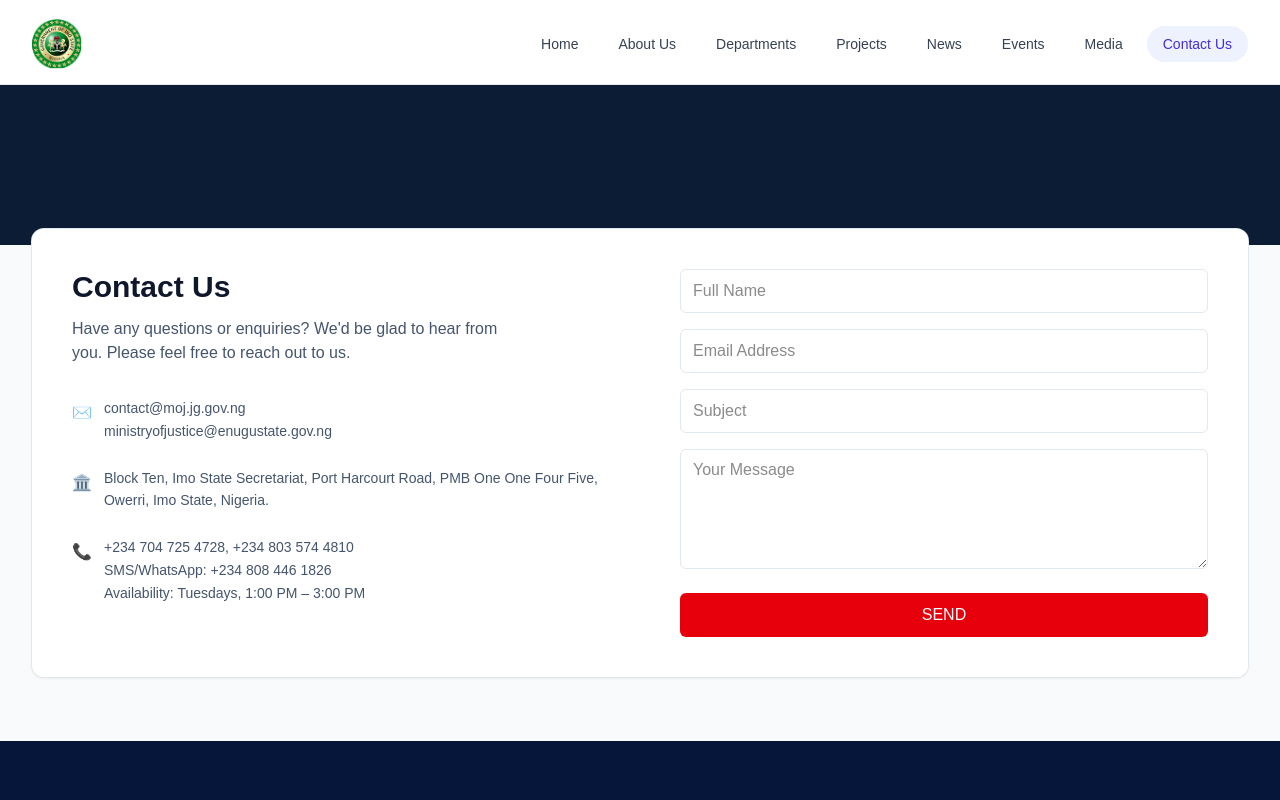
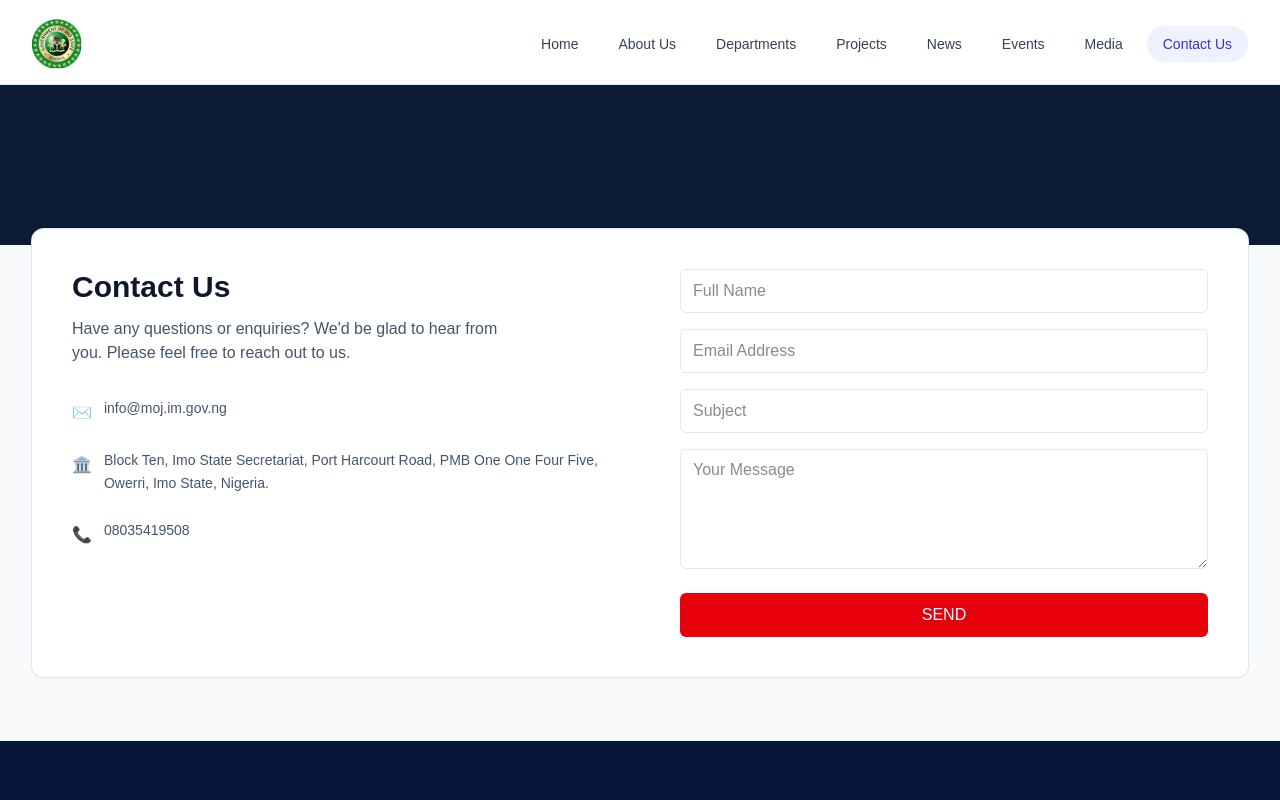
Before and after one commit to IDCLofficial/ministry_of_justice, a Next.js app: page /contact in a window 1280 px wide. Shown: the top 800 px of the page. Built offline with nearby package versions, Linux system fonts and the light colour scheme.

Commit message:
Worked on changes

```diff
--- a/app/contact/ContactSection.tsx
+++ b/app/contact/ContactSection.tsx
@@ -43,17 +43,14 @@ export default function ContactSection() {
 
               <div className="mt-8 space-y-6">
                 <InfoRow icon={<span>✉️</span>}>
-                  contact@moj.jg.gov.ng<br />
-                  ministryofjustice@enugustate.gov.ng
+                  info@moj.im.gov.ng
                 </InfoRow>
                 <InfoRow icon={<span>🏛️</span>}>
                   Block Ten, Imo State Secretariat, Port Harcourt Road, PMB One One Four Five,<br />
                   Owerri, Imo State, Nigeria.
                 </InfoRow>
                 <InfoRow icon={<span>📞</span>}>
-                  +234 704 725 4728, +234 803 574 4810<br />
-                  SMS/WhatsApp: +234 808 446 1826<br />
-                  Availability: Tuesdays, 1:00 PM – 3:00 PM
+                  08035419508
                 </InfoRow>
               </div>
             </div>
@@ -61,10 +58,10 @@ export default function ContactSection() {
             {/* Right: Form */}
             <div className="p-6 sm:p-10 bg-white">
               <form className="grid grid-cols-1 gap-4" onSubmit={(e)=>onSubmit(e)} aria-busy={loading}>
-                <input className="h-11 rounded-md border border-slate-200 px-3 outline-none focus:ring-2 focus:ring-slate-300" placeholder="Full Name" />
-                <input className="h-11 rounded-md border border-slate-200 px-3 outline-none focus:ring-2 focus:ring-slate-300" placeholder="Email Address" type="email" />
-                <input className="h-11 rounded-md border border-slate-200 px-3 outline-none focus:ring-2 focus:ring-slate-300" placeholder="Subject" />
-                <textarea className="min-h-[120px] rounded-md border border-slate-200 px-3 py-2 outline-none focus:ring-2 focus:ring-slate-300" placeholder="Your Message" />
+                <input className="h-11 rounded-md border border-slate-200 px-3 outline-none focus:ring-2 focus:ring-slate-300" placeholder="Full Name" required/>
+                <input className="h-11 rounded-md border border-slate-200 px-3 outline-none focus:ring-2 focus:ring-slate-300" placeholder="Email Address" type="email" required/>
+                <input className="h-11 rounded-md border border-slate-200 px-3 outline-none focus:ring-2 focus:ring-slate-300" placeholder="Subject" required/>
+                <textarea className="min-h-[120px] rounded-md border border-slate-200 px-3 py-2 outline-none focus:ring-2 focus:ring-slate-300" placeholder="Your Message" required/>
                 <button
                   type="submit"
                   disabled={loading}
--- a/app/page.tsx
+++ b/app/page.tsx
@@ -128,7 +128,7 @@ const departmentsSplitData = {
         'Compiles and publishes law reports and maintains legal documentation and archives.',
     },
   ],
-  cta: { text: 'See All Departments', href: '#departments' },
+  cta: { text: 'See All Departments', href: '/departments' },
   imageSrc: '/image_from_justice_oputa_high_court.jpg',
 } as const;
 
```
